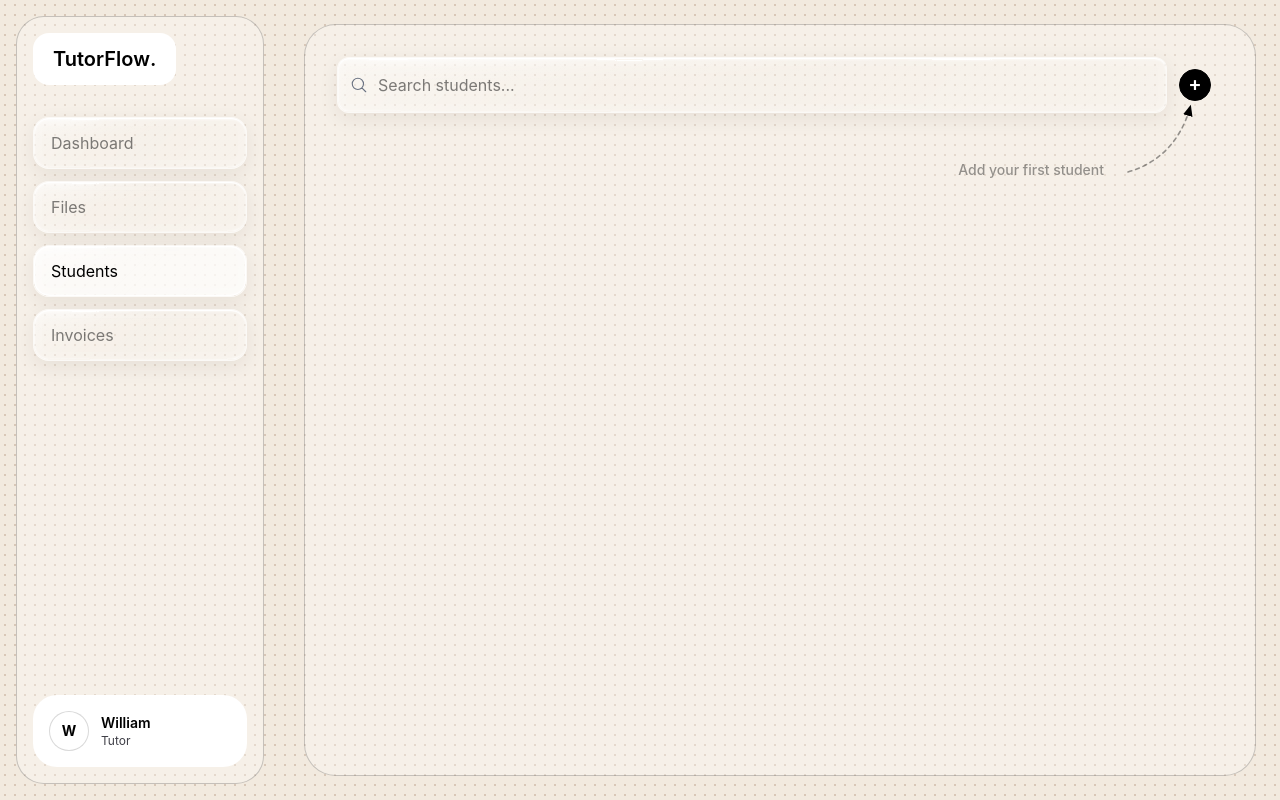
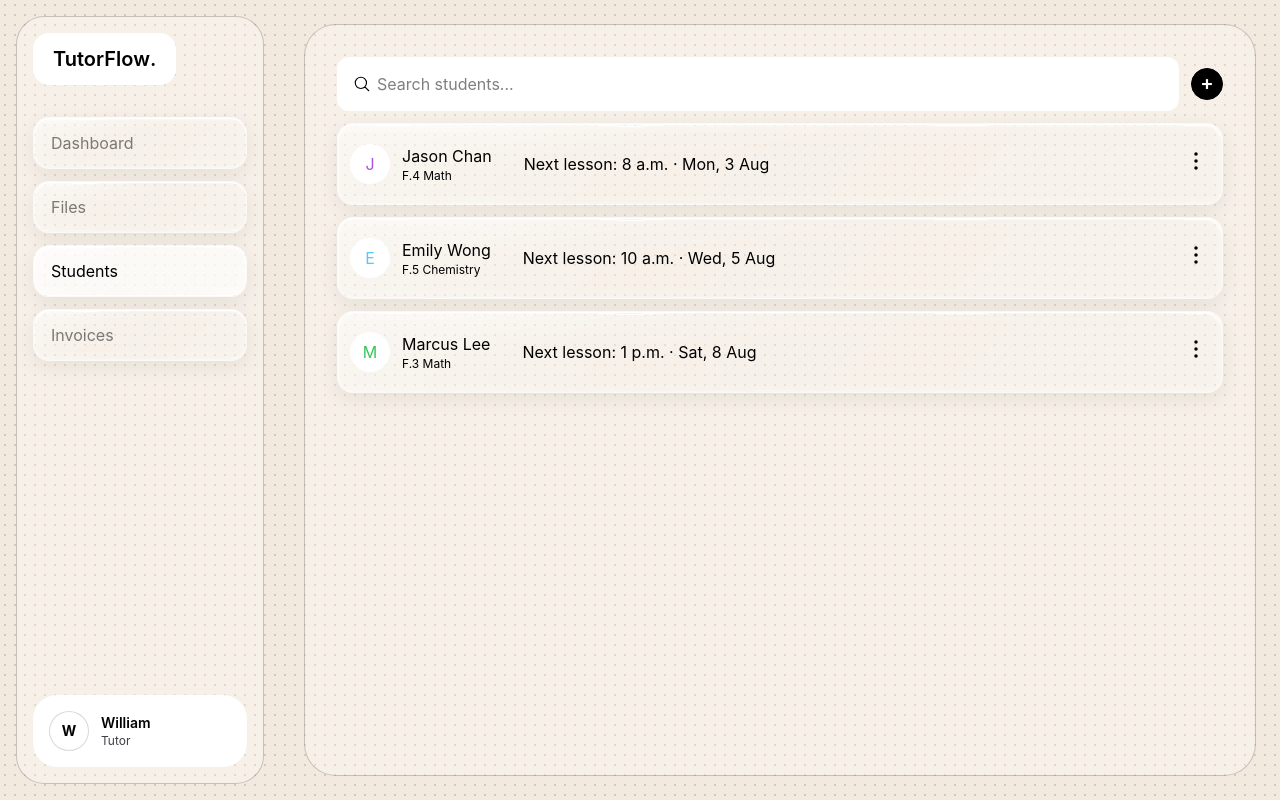
Before and after one commit to WilliamLiang-dev/TutorFlow, a Next.js app: page /dashboard/students in a window 1280 px wide. Built offline with nearby package versions, Linux system fonts and the light colour scheme.

Commit message:
add student cards and kebab button

```diff
--- a/app/lib/placeholder-data.tsx
+++ b/app/lib/placeholder-data.tsx
@@ -371,15 +371,16 @@ export const scheduleChangeRequests: ScheduleChangeRequest[] = [
 
 
 export const lessons: Lesson[] = [
+  // Past lesson — Jason
   {
     id: "lesson_1",
     assignmentId: "assignment_1",
 
     scheduleVersionId: "schedule_version_1_current",
     source: "recurring",
-    occurrenceDate: "2026-07-06",
+    occurrenceDate: "2026-08-03",
 
-    date: "2026-07-06",
+    date: "2026-08-03",
     startTime: "08:00",
     endTime: "09:30",
 
@@ -402,18 +403,20 @@ export const lessons: Lesson[] = [
     cancelledByUserId: null,
     cancellationReason: null,
 
-    createdAt: "2026-06-29",
-    updatedAt: "2026-07-06",
+    createdAt: "2026-07-30",
+    updatedAt: "2026-08-03",
   },
+
+  // Past lesson — Emily
   {
     id: "lesson_2",
     assignmentId: "assignment_3",
 
     scheduleVersionId: "schedule_version_2_current",
     source: "recurring",
-    occurrenceDate: "2026-07-07",
+    occurrenceDate: "2026-08-05",
 
-    date: "2026-07-07",
+    date: "2026-08-05",
     startTime: "10:00",
     endTime: "11:30",
 
@@ -436,18 +439,20 @@ export const lessons: Lesson[] = [
     cancelledByUserId: null,
     cancellationReason: null,
 
-    createdAt: "2026-06-30",
-    updatedAt: "2026-07-07",
+    createdAt: "2026-08-01",
+    updatedAt: "2026-08-05",
   },
+
+  // Future lesson — Marcus
   {
     id: "lesson_3",
     assignmentId: "assignment_5",
 
     scheduleVersionId: "schedule_version_3_current",
     source: "recurring",
-    occurrenceDate: "2026-07-09",
+    occurrenceDate: "2026-08-08",
 
-    date: "2026-07-09",
+    date: "2026-08-08",
     startTime: "13:00",
     endTime: "15:00",
 
@@ -469,18 +474,20 @@ export const lessons: Lesson[] = [
     cancelledByUserId: null,
     cancellationReason: null,
 
-    createdAt: "2026-07-02",
-    updatedAt: "2026-07-02",
+    createdAt: "2026-08-02",
+    updatedAt: "2026-08-02",
   },
+
+  // Future lesson — Emily
   {
     id: "lesson_4",
     assignmentId: "assignment_4",
 
     scheduleVersionId: "schedule_version_4_current",
     source: "recurring",
-    occurrenceDate: "2026-07-10",
+    occurrenceDate: "2026-08-10",
 
-    date: "2026-07-10",
+    date: "2026-08-10",
     startTime: "16:00",
     endTime: "17:30",
 
@@ -488,14 +495,13 @@ export const lessons: Lesson[] = [
     hourlyRate: 480,
     currency: "HKD",
 
-    teacherVerified: true,
+    teacherVerified: false,
     studentVerified: false,
 
-    teacherComment:
-      "Emily understood cell structure well, but needs to memorize key terminology more accurately.",
-    homework: "Complete cell biology worksheet.",
+    teacherComment: "",
+    homework: "",
 
-    status: "pending_verification",
+    status: "scheduled",
 
     createdByUserId: "user_teacher_2",
     updatedByUserId: "user_teacher_2",
@@ -503,29 +509,25 @@ export const lessons: Lesson[] = [
     cancelledByUserId: null,
     cancellationReason: null,
 
-    createdAt: "2026-07-03",
-    updatedAt: "2026-07-10",
+    createdAt: "2026-08-04",
+    updatedAt: "2026-08-04",
   },
+
+  // Past lesson — Emily
   {
     id: "lesson_5",
     assignmentId: "assignment_6",
 
     scheduleVersionId: "schedule_version_5_current",
     source: "recurring",
-    occurrenceDate: "2026-07-08",
+    occurrenceDate: "2026-08-06",
 
-    date: "2026-07-08",
+    date: "2026-08-06",
     startTime: "14:00",
     endTime: "15:30",
 
     subjectSnapshot: "Chemistry",
-
-    /*
-     * This uses the schedule override rather than the
-     * assignment default of HK$520.
-     */
     hourlyRate: 550,
-
     currency: "HKD",
 
     teacherVerified: true,
@@ -543,15 +545,11 @@ export const lessons: Lesson[] = [
     cancelledByUserId: null,
     cancellationReason: null,
 
-    createdAt: "2026-07-01",
-    updatedAt: "2026-07-08",
+    createdAt: "2026-08-01",
+    updatedAt: "2026-08-06",
   },
 
-  /*
-   * Extra manually added lesson.
-   *
-   * It has no schedule version and no recurring occurrence date.
-   */
+  // Future manual lesson — Jason
   {
     id: "lesson_6",
     assignmentId: "assignment_1",
@@ -560,7 +558,7 @@ export const lessons: Lesson[] = [
     source: "manual",
     occurrenceDate: null,
 
-    date: "2026-07-11",
+    date: "2026-08-09",
     startTime: "11:00",
     endTime: "12:30",
 
@@ -569,41 +567,33 @@ export const lessons: Lesson[] = [
     currency: "HKD",
 
     teacherVerified: false,
-    studentVerified: true,
+    studentVerified: false,
 
     teacherComment: "",
     homework: "Prepare questions from the quadratic equations revision.",
 
-    status: "pending_verification",
+    status: "scheduled",
 
-    /*
-     * Jason requested this extra lesson.
-     */
     createdByUserId: "user_student_1",
     updatedByUserId: "user_student_1",
 
     cancelledByUserId: null,
     cancellationReason: null,
 
-    createdAt: "2026-07-09",
-    updatedAt: "2026-07-09",
+    createdAt: "2026-08-06",
+    updatedAt: "2026-08-06",
   },
 
-  /*
-   * Cancelled recurring occurrence.
-   *
-   * The record remains so that the lesson generator does not
-   * recreate this date later.
-   */
+  // Future but cancelled — should NOT become nextLesson
   {
     id: "lesson_7",
     assignmentId: "assignment_3",
 
     scheduleVersionId: "schedule_version_2_current",
     source: "recurring",
-    occurrenceDate: "2026-07-14",
+    occurrenceDate: "2026-08-11",
 
-    date: "2026-07-14",
+    date: "2026-08-11",
     startTime: "10:00",
     endTime: "11:30",
 
@@ -625,7 +615,42 @@ export const lessons: Lesson[] = [
     cancelledByUserId: "user_student_2",
     cancellationReason: "School activity",
 
-    createdAt: "2026-07-07",
-    updatedAt: "2026-07-12",
+    createdAt: "2026-08-05",
+    updatedAt: "2026-08-07",
+  },
+
+  // Later today — useful for testing time comparison
+  {
+    id: "lesson_8",
+    assignmentId: "assignment_3",
+
+    scheduleVersionId: null,
+    source: "manual",
+    occurrenceDate: null,
+
+    date: "2026-08-07",
+    startTime: "15:00",
+    endTime: "16:30",
+
+    subjectSnapshot: "Chemistry",
+    hourlyRate: 500,
+    currency: "HKD",
+
+    teacherVerified: false,
+    studentVerified: false,
+
+    teacherComment: "",
+    homework: "",
+
+    status: "scheduled",
+
+    createdByUserId: "user_teacher_1",
+    updatedByUserId: "user_teacher_1",
+
+    cancelledByUserId: null,
+    cancellationReason: null,
+
+    createdAt: "2026-08-06",
+    updatedAt: "2026-08-06",
   },
 ];
--- a/app/ui/dashboard/calendar.tsx
+++ b/app/ui/dashboard/calendar.tsx
@@ -19,6 +19,7 @@ import {
 
 import LiquidGlass from "../liquid-glass";
 import { useCalendar } from "./use-calendar";
+import { useState } from "react";
 
 export default function Calendar() {
   const calendar = useCalendar();
--- a/app/ui/students/search.tsx
+++ b/app/ui/students/search.tsx
@@ -1,11 +1,10 @@
 "use client";
 
 import { MagnifyingGlassIcon } from '@heroicons/react/24/outline';
-import LiquidGlass from '../liquid-glass';
 
 export default function Search(){
     return (
-        <LiquidGlass className="rounded-xl">
+        <div className="flex rounded-xl bg-white">
                 <label htmlFor="search" className="sr-only">
                     Search
                 </label>
@@ -13,6 +12,6 @@ export default function Search(){
                 className="block w-full rounded-md py-[15px] pl-10 outline-none"
                 placeholder="Search students..."
                 />
-                <MagnifyingGlassIcon className="absolute left-3 top-1/2 h-[18px] w-[18px] -translate-y-1/2 text-gray-500" />
-    </LiquidGlass>
+                <MagnifyingGlassIcon className="absolute h-[18px] w-[18px] translate-y-4.5 translate-x-4 text-black" />
+        </div>
 )}
--- a/app/ui/students/students-tab.tsx
+++ b/app/ui/students/students-tab.tsx
@@ -8,23 +8,60 @@ import {
 } from "@/app/lib/placeholder-data";
 
 import Search from "./search";
+import LiquidGlass from "../liquid-glass";
+import { useState } from "react";
+import { EllipsisVerticalIcon } from "@heroicons/react/24/outline";
 
-const teacherID = "user_teacher_11"
+const teacherID = "user_teacher_1";
+
+function formatTime(time: string){
+  const [hourString, minute] = time.split(":");
+  const hour = Number(hourString);
+  const period = hour >= 12 ? "p.m." : "a.m.";
+  const hour12 = hour % 12 || 12;
+  return minute === "00"
+  ? `${hour12} ${period}`
+  : `${hour12}:${minute} ${period}`
+}
+
+function formatDate(date: string) {
+  const lessonDate = new Date(`${date}T00:00:00+08:00`);
+
+  const weekday = new Intl.DateTimeFormat("en-GB", {
+    weekday: "short",
+    timeZone: "Asia/Hong_Kong",
+  }).format(lessonDate);
+
+  const dayMonth = new Intl.DateTimeFormat("en-GB", {
+    day: "numeric",
+    month: "short",
+    timeZone: "Asia/Hong_Kong",
+  }).format(lessonDate);
+
+  return `${weekday}, ${dayMonth}`;
+}
 
 type StudentCardData = {
   connectionId: string;
   studentId: string;
-  name: string;
+  displayName: string;
   level: string;
+  avatarURL: string | null;
   cardColor: string;
-  assignments: {
+
+  subjects: string[];
+
+  nextLesson: {
     id: string;
-    subject: string;
-    defaultHourlyRate: number;
-  }[];
+    date: string;
+    startTime: string;
+  } | null;
 };
 
-export default function StudentTab(){
+
+export default function StudentTab() {
+  const [openMenuId, setOpenMenuId] = useState<string | null>(null);
+  {/* Get studentCard info */ }
   const studentCards: StudentCardData[] =
     teacherStudentConnections.filter(
       (connection) => connection.teacherId === teacherID && connection.status === "active"
@@ -36,29 +73,56 @@ export default function StudentTab(){
         return [];
       }
       const studentAssignment = teachingAssignments.filter(
-        (assignment) => assignment.connectionId === connection.id && assignment.status === "active"
-      ).map(
-        (assignment) => ({
-          id: assignment.id,
-          subject: assignment.subject,
-          defaultHourlyRate: assignment.defaultHourlyRate
-        })
+        (assignment) => assignment.connectionId === connection.id
       );
+      const subject = studentAssignment.map((subject) => subject.subject);
+      const assignmentIds = studentAssignment.map((assignment) => assignment.id)
+
+      const nextLesson = lessons.filter(
+        (lesson) => assignmentIds.includes(lesson.assignmentId)
+      ).filter((lesson) => {
+        const lessonStart = new Date(
+          `${lesson.date}T${lesson.startTime}:00+08:00`
+        );
+        const now = new Date()
+        return (
+          lessonStart > now && lesson.status !== "cancelled"
+        )
+      }).sort((lessonA, lessonB) => {
+        const timeA = new Date(
+          `${lessonA.date}T${lessonA.startTime}:00+08:00`
+        ).getTime();
+        const timeB = new Date(
+          `${lessonB.date}T${lessonB.startTime}:00+08:00`
+        ).getTime();
+        return timeA - timeB;
+      })[0] ?? null;
+
       return [
         {
           connectionId: connection.id,
           studentId: student.id,
-          name: student.name,
+          displayName: student.name,
           level: student.level,
+          avatarURL: null,
           cardColor: connection.cardColor,
-          assignments: studentAssignment,
 
+          subjects: subject,
+
+          nextLesson: nextLesson
+            ? {
+              id: nextLesson.id,
+              date: nextLesson.date,
+              startTime: nextLesson.startTime,
             }
-      ]}
+            : null,
+        }
+      ]
 
-    )
+    });
+
   return (
-  <div className="flex h-full flex-col">
+    <div className="flex h-full flex-col gap-3">
       <div className="flex items-center gap-3">
         {/* Search bar and add button*/}
         <div className="min-w-0 flex-1">
@@ -73,11 +137,12 @@ export default function StudentTab(){
         >
           <span className="-translate-y-[1px]"> + </span>
         </button>
+      </div>
       {/* Student Preview */}
       {studentCards.length === 0 ? (
         <div className="flex h-full items-center justify-center">
           {/* Text and arrow pointing toward + button */}
-            <div className="absolute right-18 top-25 flex items-end gap-2">
+          <div className="absolute right-15 top-28 flex items-end gap-2">
             <div className="text-right">
               <p className="text-sm font-medium text-black/40">
                 Add your first student
@@ -119,9 +184,63 @@ export default function StudentTab(){
           </div>
         </div>
       ) : (
-          <div>{/* Student cards */}</div>
+        <div className="flex flex-col gap-3">
+          {studentCards.map((card) => (
+            <LiquidGlass className="rounded-2xl items-center overflow-visible"
+            key={card.connectionId}>
+              <article className="flex items-center w-full h-20 p-3 gap-3">
+                <div className="flex rounded-full bg-white h-10 w-10 justify-center items-center"
+                style={{
+                  color: card.cardColor
+                }}>
+                  {card.displayName[0]}
+                </div>
+                <div>
+                  <p className="text-base">
+                    {card.displayName}
+                  </p>
+                  <p className="text-xs">
+                    {card.level}  {card.subjects}
+                  </p>
+                </div>
+                {card.nextLesson === null ? (
+                  <p className="text-red-400 p-5">
+                    No upcoming lesson
+                  </p>
+                ): (
+                  <div className="flex items-center justify-center p-5">
+                    Next lesson: {formatTime(card.nextLesson.startTime)}{" · "}{formatDate(card.nextLesson.date)}
+                  </div>
+                )}
+                <div className="relative ml-auto">
+                  <button
+                  type="button"
+                  onClick={() =>
+                    setOpenMenuId(
+                      openMenuId === card.connectionId
+                      ? null
+                      : card.connectionId
+                    )
+                  }
+                  className="">
+                  <EllipsisVerticalIcon className="h-7 w-7" />
+                  </button>
+                  {openMenuId === card.connectionId && (
+                    <div className="absolute right-10 -top-3 z-20 w-40 p-1 rounded-xl bg-white">
+                      <button className="w-full whitespace-nowrap rounded-lg px-5 py-2 text-left text-sm hover:bg-black/5">
+                        Rename
+                      </button>
+                      <button className="w-full whitespace-nowrap rounded-lg px-5 py-2 text-red-400 text-left text-sm hover:bg-black/5">
+                        Remove student
+                      </button>
+                    </div>
                   )}
                 </div>
+                </article>
+            </LiquidGlass>
+          ))}
+
         </div>
-
-)}
+      )} </div>
+  )
+}
```
Lines whose indentation alone changed are shown as unchanged.
